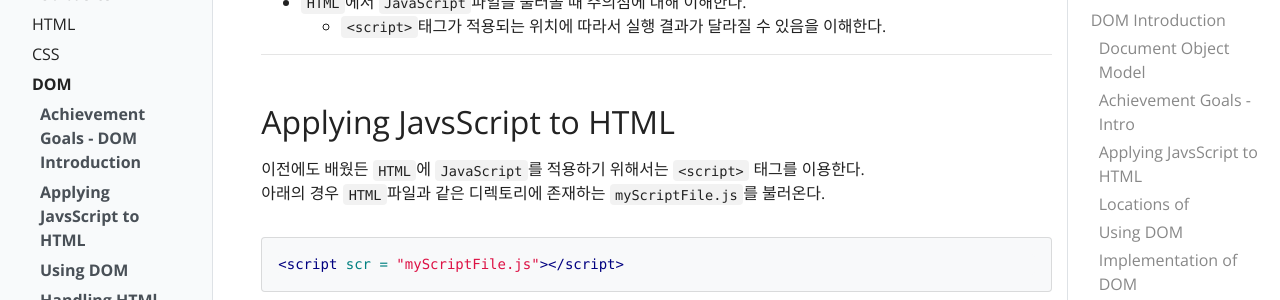
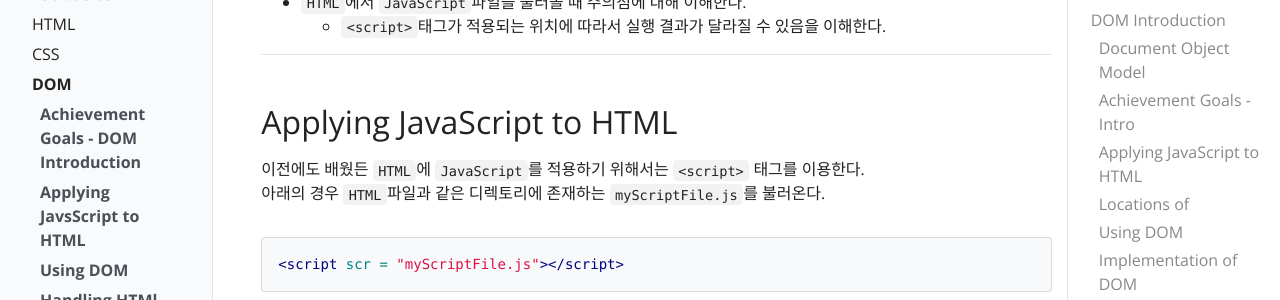
Before and after one commit to nexlice/nexlice.github.io, a Jekyll site: the page built from _docs/Web_Basics/dom.md, in a window 1280 px wide and 900 px high, scrolled down 650 px. Shown: the part 160-460 px from the top of the window. Built offline with Jekyll 4.4.1, drawn with Linux system fonts in a browser that asks for light colours.

Commit message:
docs: typo

```diff
--- a/_docs/Web_Basics/dom.md
+++ b/_docs/Web_Basics/dom.md
@@ -35,7 +35,7 @@ description: Learn about basic git commands!
 
 ---
 
-## Applying JavsScript to HTML
+## Applying JavaScript to HTML
 이전에도 배웠든 `HTML`에 `JavaScript`를 적용하기 위해서는 `<script>` 태그를 이용한다.
 아래의 경우 `HTML`파일과 같은 디렉토리에 존재하는 `myScriptFile.js`를 불러온다.
 
```
